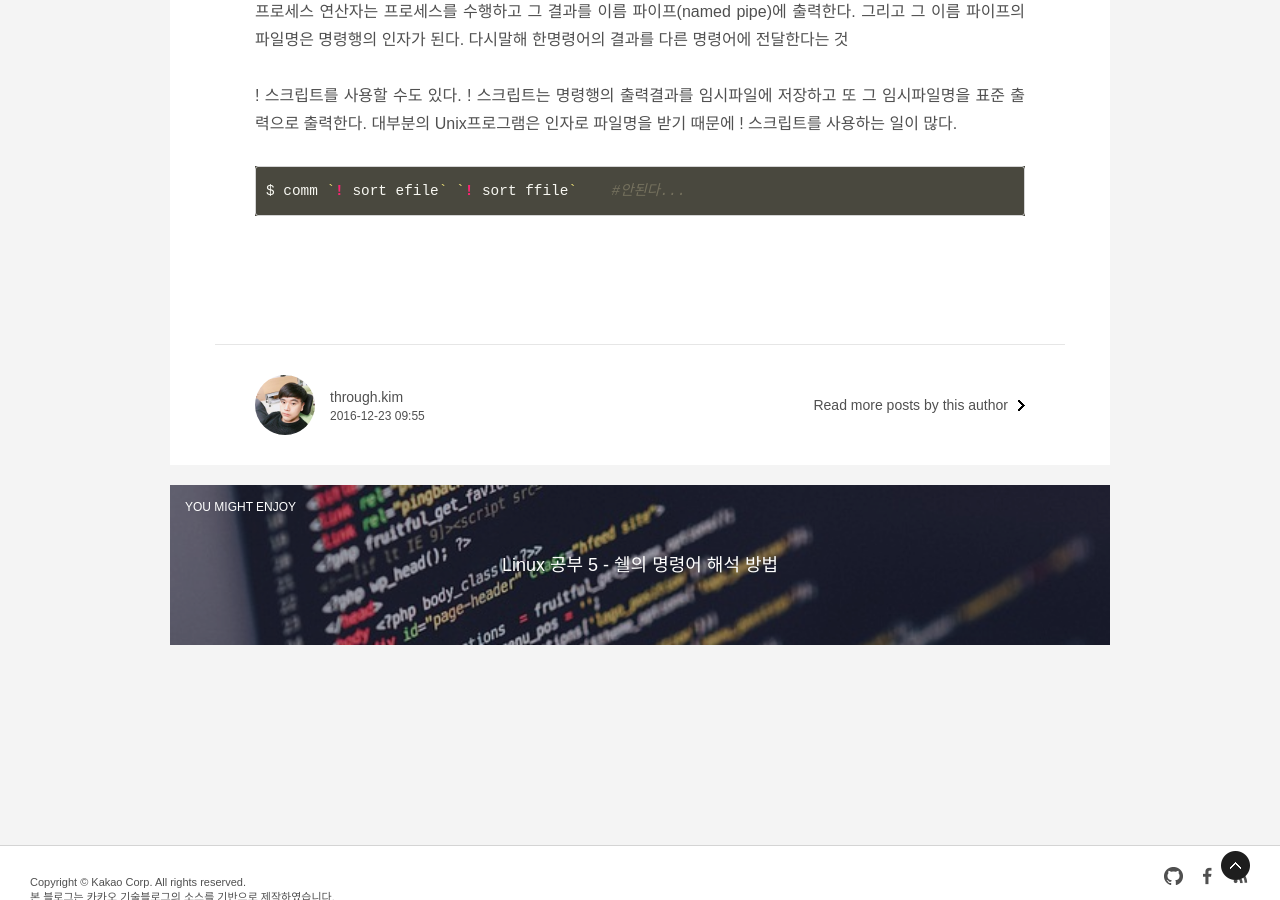
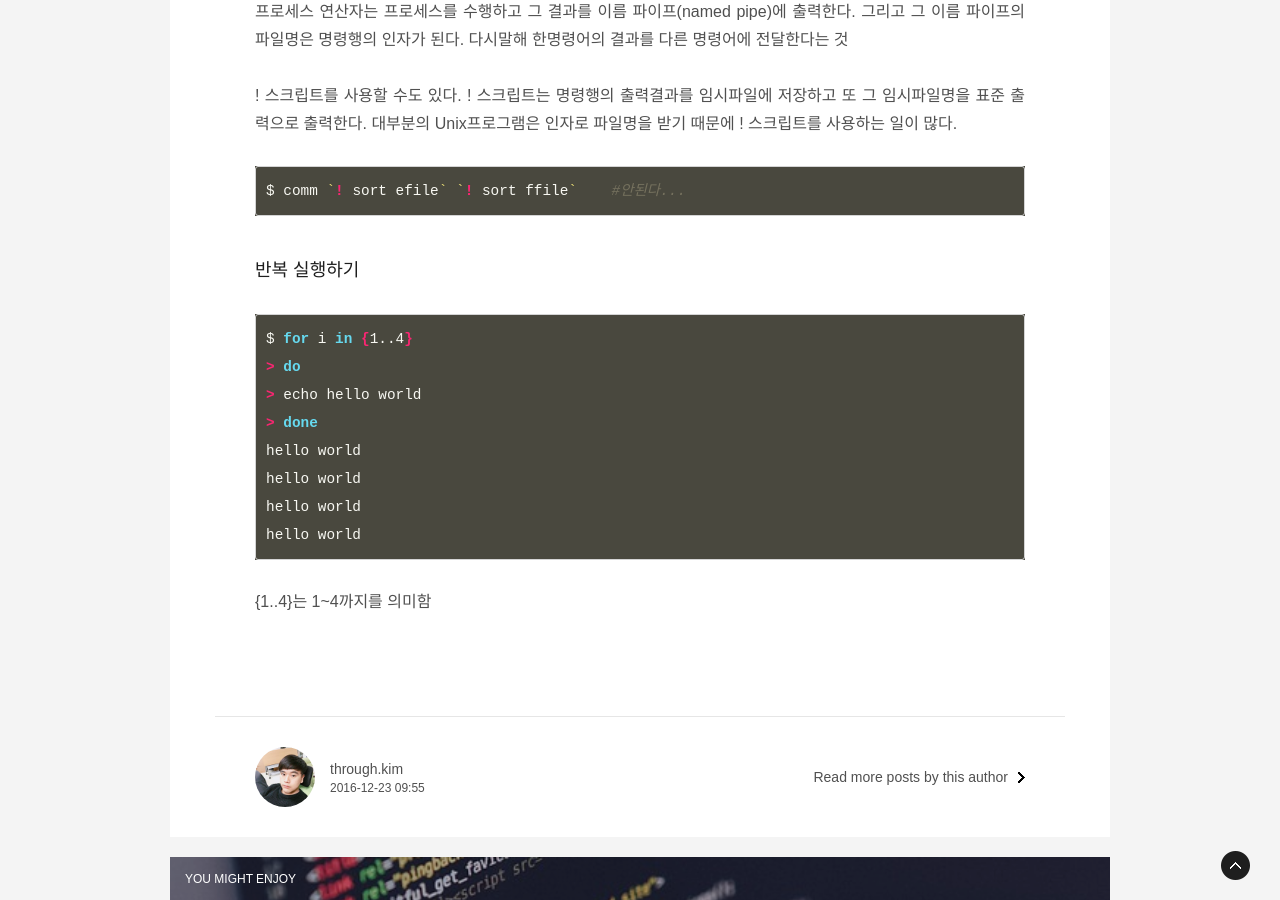
Before and after one commit to ThroughKim/throughkim.github.com, a Jekyll site: the page built from _posts/2016-12-23-linux-6.md, in a window 1280 px wide and 900 px high, scrolled down 6430 px. Built offline with Jekyll 4.4.1, drawn with Linux system fonts in a browser that asks for light colours; some web fonts are replaced.

Commit message:
upload blog

````diff
--- a/_posts/2016-12-23-linux-6.md
+++ b/_posts/2016-12-23-linux-6.md
@@ -211,7 +211,19 @@ wdd
 프로세스 연산자는 프로세스를 수행하고 그 결과를 이름 파이프(named pipe)에 출력한다. 그리고 그 이름 파이프의 파일명은 명령행의 인자가 된다. 다시말해 한명령어의 결과를 다른 명령어에 전달한다는 것
 
 ! 스크립트를 사용할 수도 있다. ! 스크립트는 명령행의 출력결과를 임시파일에 저장하고 또 그 임시파일명을 표준 출력으로 출력한다. 대부분의 Unix프로그램은 인자로 파일명을 받기 때문에 ! 스크립트를 사용하는 일이 많다.
-
 ```bash
 $ comm `! sort efile` `! sort ffile`    #안된다...
 ```
+
+### 반복 실행하기
+```bash
+$ for i in {1..4}
+> do
+> echo hello world
+> done
+hello world
+hello world
+hello world
+hello world
+```
+{1..4}는 1~4까지를 의미함
````
